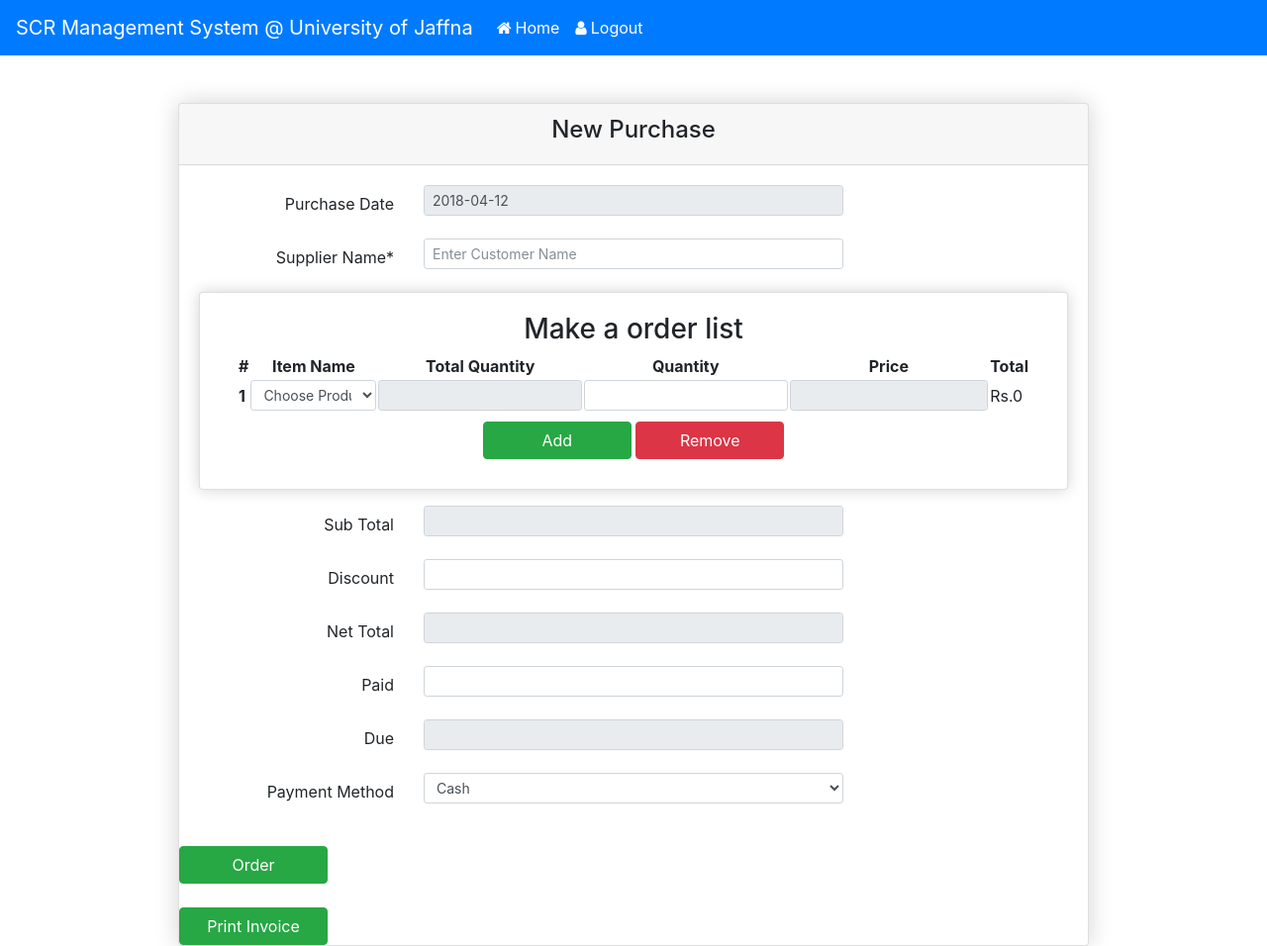
After one commit to CompSoc-UOJ/Senior-Comman-Room-Management-System, a PHP site: page /inv_project/new_purchase.php in a window 1280 px wide. The commit adds this page. Shown: the whole page at 99% size. Run offline with PHP 8.4, Linux system fonts and the light colour scheme; the visitor is signed in with stand-in values (Sample User, id 1); data that the repository does not hold is empty; some libraries are stand-ins or nearby versions.

Commit message:
purchase management section implementing

```diff
--- /dev/null
+++ b/public_html/new_purchase.php
@@ -0,0 +1,153 @@
+<?php
+include_once("./database/constants.php");
+if (!isset($_SESSION["userid"])) {
+	header("location:".DOMAIN."/");
+}
+?>
+<!DOCTYPE html>
+<html>
+<head>
+	<meta charset="utf-8">
+    <meta name="viewport" content="width=device-width, initial-scale=1, shrink-to-fit=no">
+	<title>SCR Management System @ University of Jaffna</title>
+	<script src="https://ajax.googleapis.com/ajax/libs/jquery/3.2.1/jquery.min.js"></script>
+	<script src="https://cdnjs.cloudflare.com/ajax/libs/popper.js/1.12.3/umd/popper.min.js" integrity="sha384-vFJXuSJphROIrBnz7yo7oB41mKfc8JzQZiCq4NCceLEaO4IHwicKwpJf9c9IpFgh" crossorigin="anonymous"></script>
+    <script src="https://maxcdn.bootstrapcdn.com/bootstrap/4.0.0-beta.2/js/bootstrap.min.js" integrity="sha384-alpBpkh1PFOepccYVYDB4do5UnbKysX5WZXm3XxPqe5iKTfUKjNkCk9SaVuEZflJ" crossorigin="anonymous"></script>
+    <link rel="stylesheet" href="https://maxcdn.bootstrapcdn.com/bootstrap/4.0.0-beta.2/css/bootstrap.min.css" integrity="sha384-PsH8R72JQ3SOdhVi3uxftmaW6Vc51MKb0q5P2rRUpPvrszuE4W1povHYgTpBfshb" crossorigin="anonymous">
+ 	<link rel="stylesheet" type="text/css" href="https://maxcdn.bootstrapcdn.com/font-awesome/4.7.0/css/font-awesome.min.css">
+ 	<script type="text/javascript" src="./js/order.js"></script>
+ </head>
+<body>
+<div class="overlay"><div class="loader"></div></div>
+	<!-- Navbar -->
+	<?php include_once("./templates/header.php"); ?>
+	<br/><br/>
+
+	<div class="container">
+		<div class="row">
+			<div class="col-md-10 mx-auto">
+				<center class="card" style="box-shadow:0 0 25px 0 lightgrey;">
+				  <div class="card-header">
+				   	<h4>New Purchase</h4>
+				  </div>
+				  <center class="card-body">
+				  	<form id="get_order_data" onsubmit="return false">
+				  		<div class="form-group row">
+				  			<label class="col-sm-3 col-form-label" align="right">Purchase Date</label>
+				  			<div class="col-sm-6">
+				  				<input type="text" id="order_date" name="order_date" readonly class="form-control form-control-sm" value="<?php echo date("Y-d-m"); ?>">
+				  			</div>
+				  		</div>
+				  		<div class="form-group row">
+				  			<label class="col-sm-3 col-form-label" align="right">Supplier Name*</label>
+				  			<div class="col-sm-6">
+				  				<input type="text" id="cust_name" name="cust_name"class="form-control form-control-sm" placeholder="Enter Customer Name" required/>
+				  			</div>
+				  		</div>
+
+
+				  		<div class="card" style="box-shadow:0 0 15px 0 lightgrey;">
+				  			<div class="card-body">
+				  				<h3>Make a order list</h3>
+				  				<table align="center" style="width:800px;">
+		                            <thead>
+		                              <tr>
+		                                <th>#</th>
+		                                <th style="text-align:center;">Item Name</th>
+		                                <th style="text-align:center;">Total Quantity</th>
+		                                <th style="text-align:center;">Quantity</th>
+		                                <th style="text-align:center;">Price</th>
+		                                <th>Total</th>
+		                              </tr>
+		                            </thead>
+		                            <tbody id="invoice_item">
+		<!--<tr>
+		    <td><b id="number">1</b></td>
+		    <td>
+		        <select name="pid[]" class="form-control form-control-sm" required>
+		            <option>Washing Machine</option>
+		        </select>
+		    </td>
+		    <td><input name="tqty[]" readonly type="text" class="form-control form-control-sm"></td>
+		    <td><input name="qty[]" type="text" class="form-control form-control-sm" required></td>
+		    <td><input name="price[]" type="text" class="form-control form-control-sm" readonly></td>
+		    <td>Rs.1540</td>
+		</tr>-->
+		                            </tbody>
+		                        </table> <!--Table Ends-->
+		                        <center style="padding:10px;">
+		                        	<button id="add" style="width:150px;" class="btn btn-success">Add</button>
+		                        	<button id="remove" style="width:150px;" class="btn btn-danger">Remove</button>
+		                        </center>
+				  			</div> <!--Crad Body Ends-->
+				  		</div> <!-- Order List Crad Ends-->
+
+				  	<p></p>
+                    <div class="form-group row">
+                      <label for="sub_total" class="col-sm-3 col-form-label" align="right">Sub Total</label>
+                      <div class="col-sm-6">
+                        <input type="text" readonly name="sub_total" class="form-control form-control-sm" id="sub_total" required/>
+                      </div>
+                    </div>
+                    <!-- <div class="form-group row">
+                      <label for="gst" class="col-sm-3 col-form-label" align="right">GST (18%)</label>
+                      <div class="col-sm-6">
+                        <input type="text" readonly name="gst" class="form-control form-control-sm" id="gst" required/>
+                      </div>
+                    </div> -->
+                    <div class="form-group row">
+                      <label for="discount" class="col-sm-3 col-form-label" align="right">Discount</label>
+                      <div class="col-sm-6">
+                        <input type="text" name="discount" class="form-control form-control-sm" id="discount" required/>
+                      </div>
+                    </div>
+                    <div class="form-group row">
+                      <label for="net_total" class="col-sm-3 col-form-label" align="right">Net Total</label>
+                      <div class="col-sm-6">
+                        <input type="text" readonly name="net_total" class="form-control form-control-sm" id="net_total" required/>
+                      </div>
+                    </div>
+                    <div class="form-group row">
+                      <label for="paid" class="col-sm-3 col-form-label" align="right">Paid</label>
+                      <div class="col-sm-6">
+                        <input type="text" name="paid" class="form-control form-control-sm" id="paid" required>
+                      </div>
+                    </div>
+                    <div class="form-group row">
+                      <label for="due" class="col-sm-3 col-form-label" align="right">Due</label>
+                      <div class="col-sm-6">
+                        <input type="text" readonly name="due" class="form-control form-control-sm" id="due" required/>
+                      </div>
+                    </div>
+                    <div class="form-group row">
+                      <label for="payment_type" class="col-sm-3 col-form-label" align="right">Payment Method</label>
+                      <div class="col-sm-6">
+                        <select name="payment_type" class="form-control form-control-sm" id="payment_type" required/>
+                          <option>Cash</option>
+                          <option>Card</option>
+                          <option>Draft</option>
+                          <option>Cheque</option>
+                        </select>
+                      </div>
+                    </div>
+
+										</center>
+											<button type="submit" id="order_form" style="width:150px;" class="btn btn-success" value="Order">Order</button><br>
+											<button type="submit" id="print_invoice" style="width:150px;" class="btn btn-success" value="Print Invoice">Print Invoice</button>
+                    </center>
+
+
+
+
+				  	</form>
+
+				  </div>
+				</div>
+			</div>
+		</div>
+	</div>
+
+
+
+</body>
+</html>
```
Also changed, not shown: public_html/dashboard.php (+4 -4 lines).
